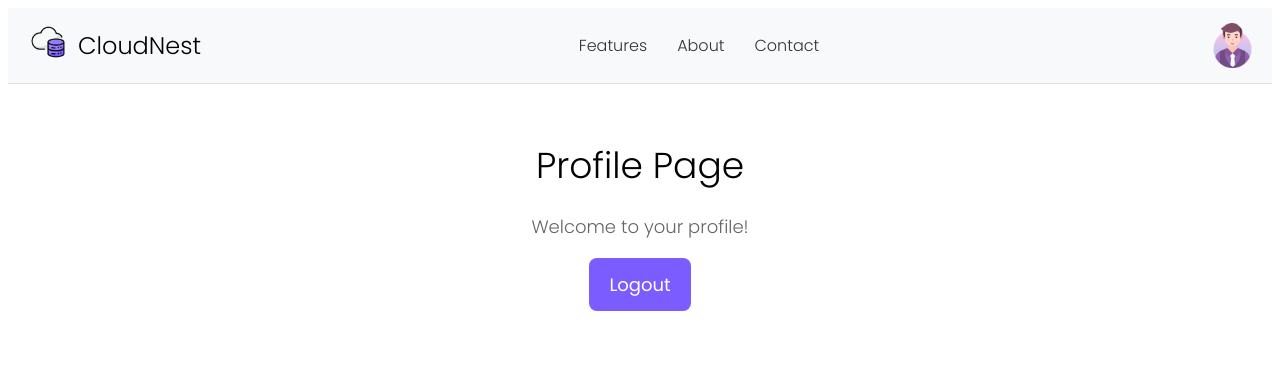
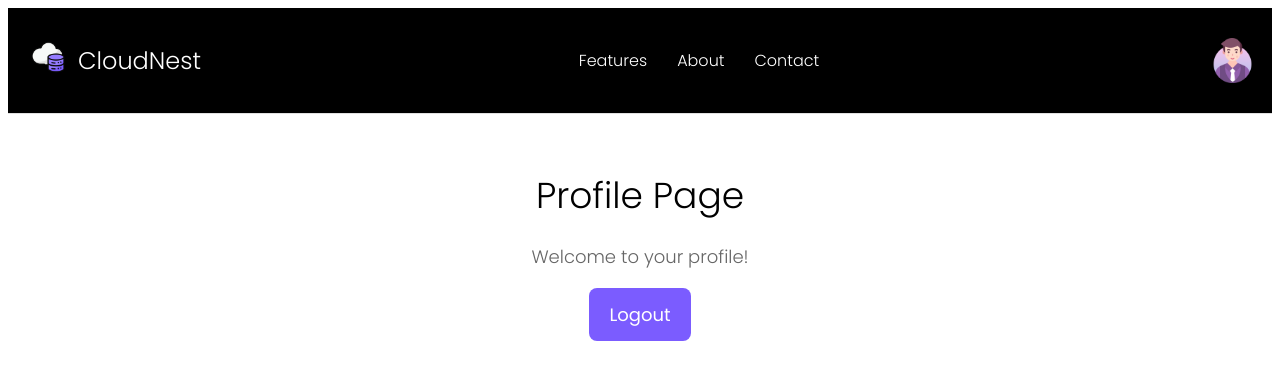
Before and after one commit to manik9620/CloudNest, a React app in the folder frontend/: page /profile in a window 1280 px wide. Built offline with nearby package versions, Linux system fonts and the light colour scheme; sample sign-in values are in the browser's storage.

Commit message:
navbar updated

```diff
--- a/frontend/src/components/navbar/styles.css
+++ b/frontend/src/components/navbar/styles.css
@@ -2,8 +2,9 @@
     display: flex;
     justify-content: space-between;
     align-items: center;
-    padding: 0 20px;
-    background-color: #f8f9fa;
+    padding: 15px 20px;
+    background-color: #000000;
+    color: white;
     border-bottom: 1px solid #e0e0e0;
   }
 
@@ -20,7 +21,7 @@
   .nav-link {
     margin: 0 15px;
     text-decoration: none;
-    color: #333;
+    color: white;
   }
 
   .navicon {
```
Also changed, not shown: frontend/dist/index.html, 6 other files.
